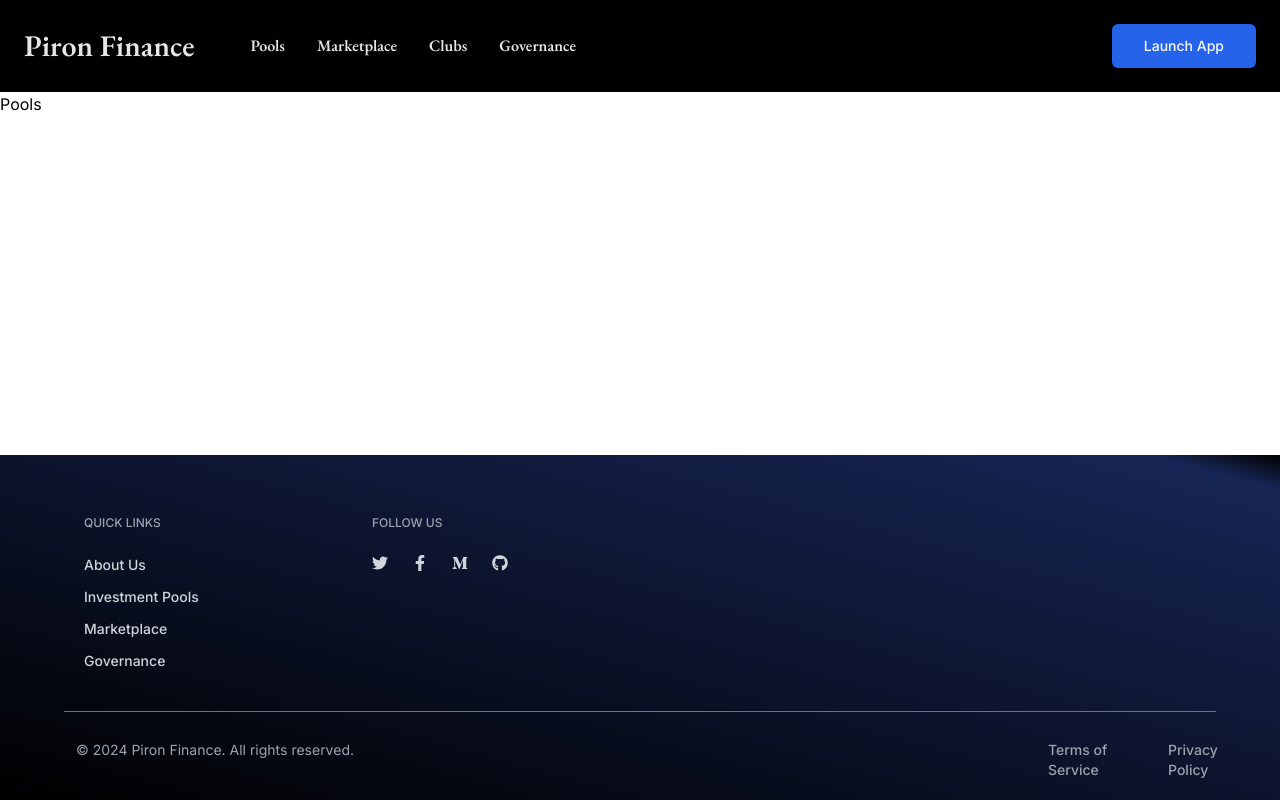
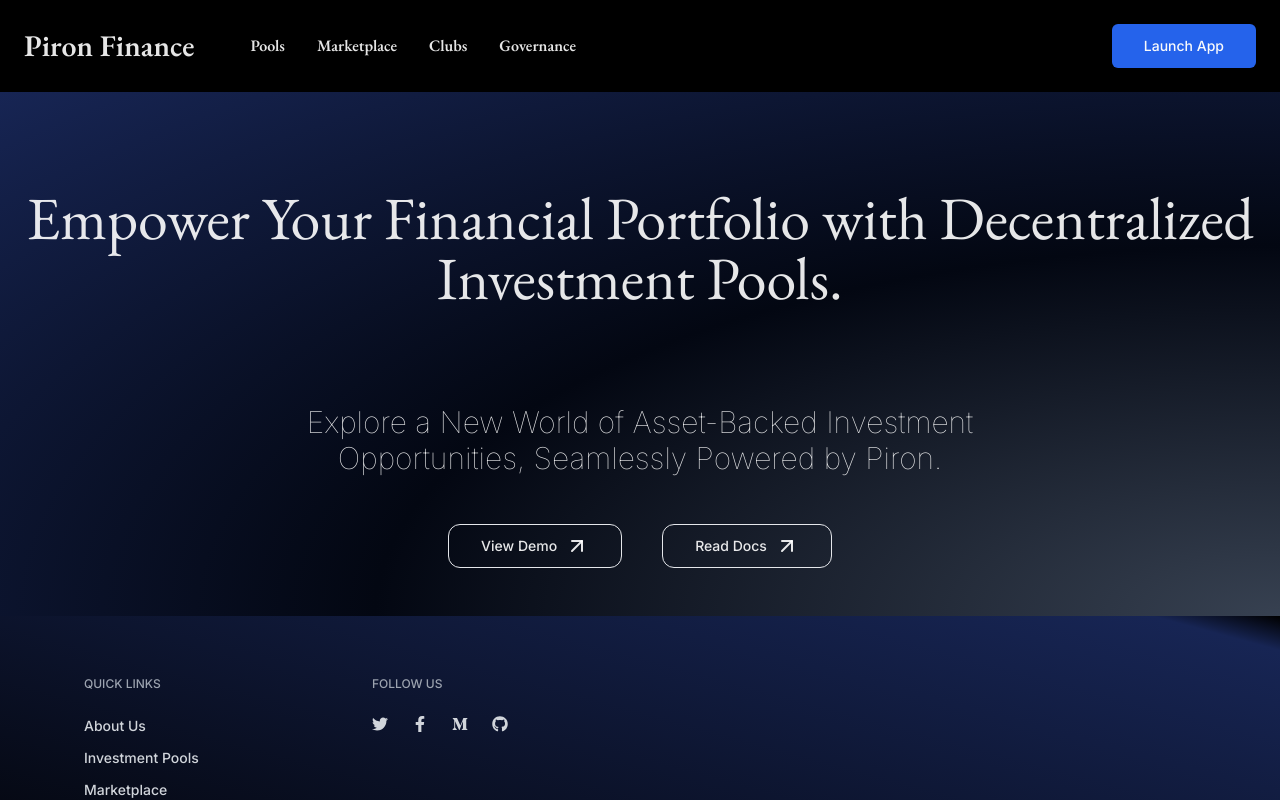
Before and after one commit to Ernesto-tha-great/bankly-dao, a Next.js app: page /pools in a window 1280 px wide. Shown: the top 800 px of the page. Built offline with nearby package versions, Linux system fonts and the light colour scheme; what tailwindcss-gradients would draw is missing.

Commit message:
pools page, hero done

```diff
--- a/app/(landing)/(homepage)/(routes)/pools/page.tsx
+++ b/app/(landing)/(homepage)/(routes)/pools/page.tsx
@@ -1,7 +1,12 @@
+import Hero from "@/components/landingPage/pools/Hero";
 import React from "react";
 
 const Pools = () => {
-  return <div>Pools</div>;
+  return (
+    <div>
+      <Hero />
+    </div>
+  );
 };
 
 export default Pools;
--- /dev/null
+++ b/components/landingPage/pools/Hero.tsx
@@ -0,0 +1,44 @@
+import { cn } from "@/lib/utils";
+import { EB_Garamond } from "next/font/google";
+import { Button } from "../../ui/button";
+import { ArrowUpRight } from "lucide-react";
+
+const garamond = EB_Garamond({ weight: "400", subsets: ["latin"] });
+
+const Hero = () => {
+  return (
+    <div className=" flex flex-col items-center py-12 space-y-12 bg-[radial-gradient(ellipse_at_bottom_right,_var(--tw-gradient-stops))] from-gray-700 via-gray-950 to-blue-950   text-white/90">
+      <div className="my-12">
+        <h1 className={cn("text-6xl text-center ", garamond.className)}>
+          Empower Your Financial Portfolio with Decentralized Investment Pools.
+        </h1>
+      </div>
+      <div>
+        <h3 className={cn("text-3xl font-thin text-center max-w-2xl ")}>
+          Explore a New World of Asset-Backed Investment Opportunities,
+          Seamlessly Powered by Piron.
+        </h3>
+      </div>
+      <div className="flex space-x-10">
+        <Button
+          variant="outline"
+          size="lg"
+          className="bg-transparent text-white/90 border-gray-200  rounded-xl"
+        >
+          View Demo
+          <ArrowUpRight className="inline ml-2" size={24} />
+        </Button>
+        <Button
+          variant="outline"
+          size="lg"
+          className="bg-transparent text-white/90 border-gray-200  rounded-xl"
+        >
+          Read Docs
+          <ArrowUpRight className="inline ml-2" size={24} />
+        </Button>
+      </div>
+    </div>
+  );
+};
+
+export default Hero;
```
Also changed, not shown: components/landingPage/pools/Introduction.tsx (added).
